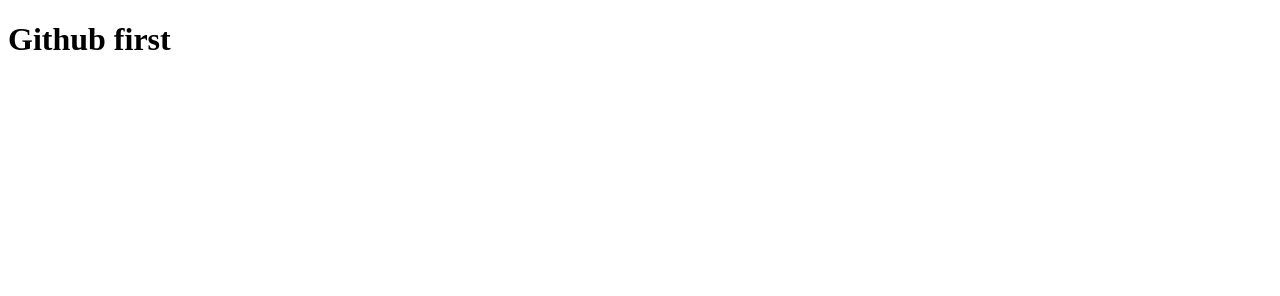
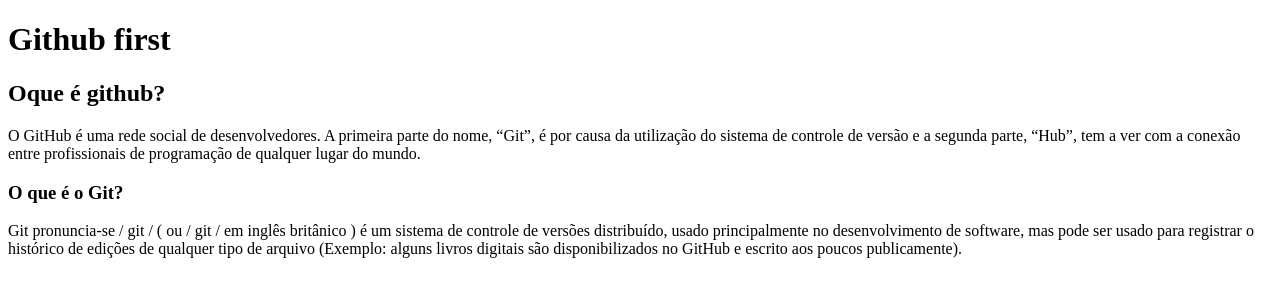
Before and after one commit to gabriel200220/githubfirst, a plain HTML site: page index.html in a window 1280 px wide. Drawn offline with Linux system fonts and the light colour scheme.

Commit message:
github firts

```diff
--- a/index.html
+++ b/index.html
@@ -7,6 +7,14 @@
     <title>Github first</title>
 </head>
 <body>
+   <div>
     <h1>Github first</h1>
+    <h2>Oque é github?</h2>
+    <p>O GitHub é uma rede social de desenvolvedores. A primeira parte do nome, “Git”, é por causa da utilização do sistema de controle de versão e a segunda parte, “Hub”, tem a ver com a conexão entre profissionais de programação de qualquer lugar do mundo.</p>
+   </div>
+   <div>
+    <h3>O que é o Git?</h3>
+    <p>Git pronuncia-se / git / ( ou / git / em inglês britânico ) é um sistema de controle de versões distribuído, usado principalmente no desenvolvimento de software, mas pode ser usado para registrar o histórico de edições de qualquer tipo de arquivo (Exemplo: alguns livros digitais são disponibilizados no GitHub e escrito aos poucos publicamente).</p>
+   </div>
 </body>
 </html>
```
